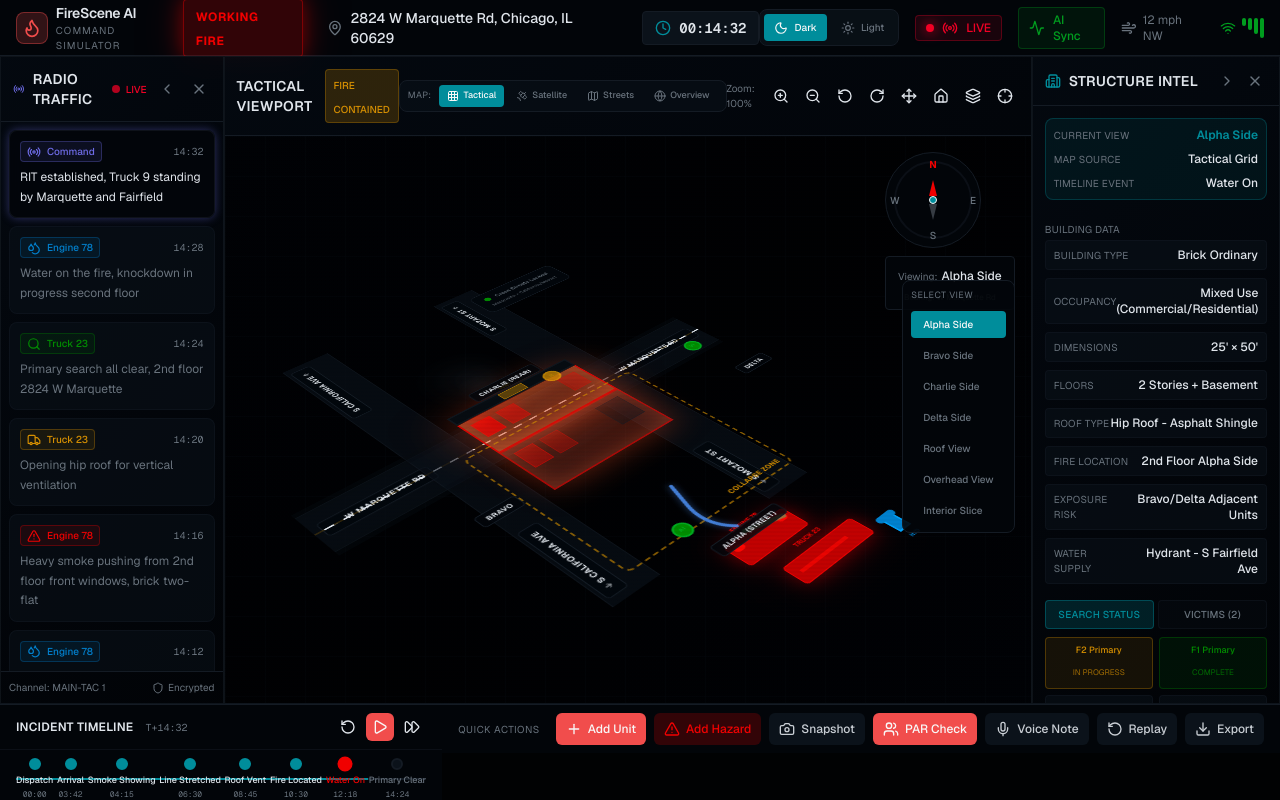
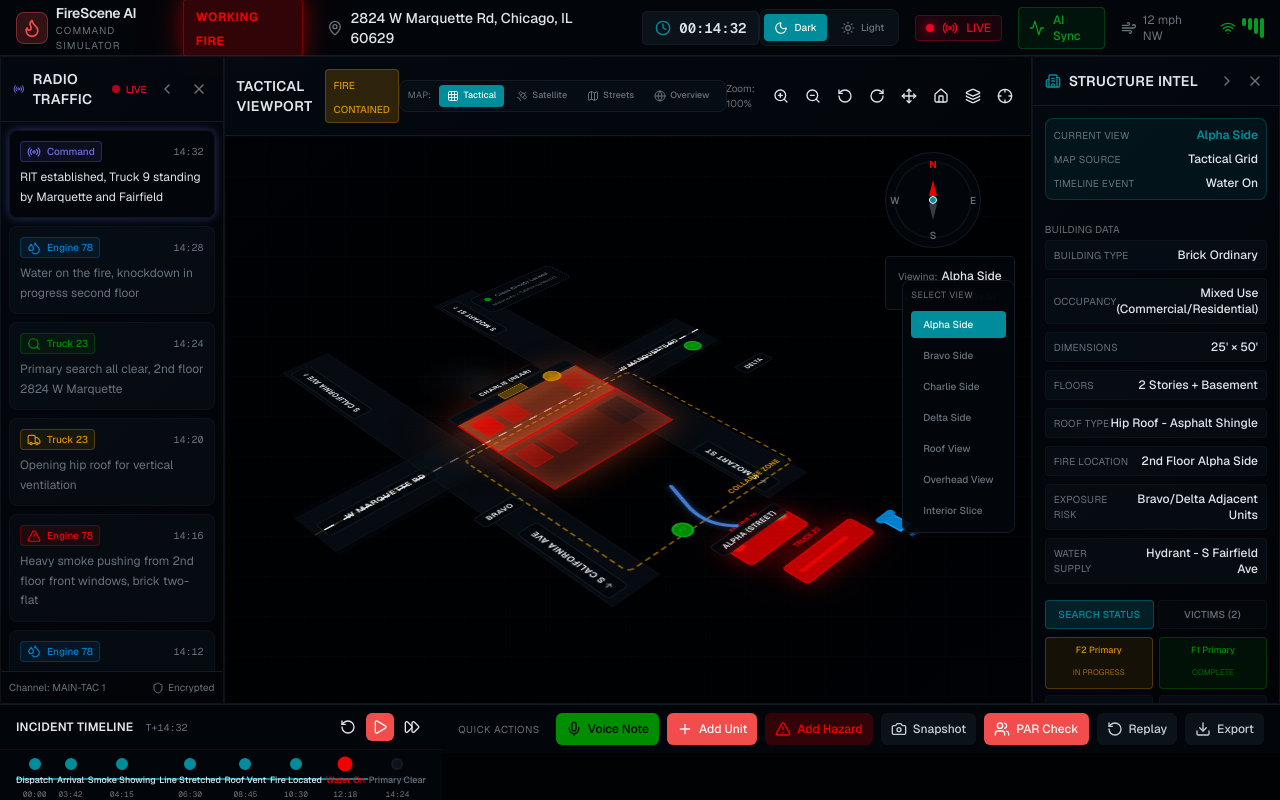
Before and after one commit to edjwilson1980/v0-firescene-ai-command-simulator, a Next.js app: page / in a window 1280 px wide. Built offline with nearby package versions, Linux system fonts and the light colour scheme.

Commit message:
feat: move and style Voice Note button in Quick Actions\n\nUpdate getButtonStyle for "success" variant and prominent green styling.

```diff
--- a/components/command/command-actions.tsx
+++ b/components/command/command-actions.tsx
@@ -26,11 +26,11 @@ const unitsOnScene = {
 }
 
 const actions = [
+  { icon: Mic, label: "Voice Note", variant: "success" as const, action: "voiceNote" },
   { icon: Plus, label: "Add Unit", variant: "default" as const, action: "addUnit" },
   { icon: AlertTriangle, label: "Add Hazard", variant: "destructive" as const, action: "addHazard" },
   { icon: Camera, label: "Snapshot", variant: "secondary" as const, action: "snapshot" },
   { icon: Users, label: "PAR Check", variant: "default" as const, action: "parCheck" },
-  { icon: Mic, label: "Voice Note", variant: "secondary" as const, action: "voiceNote" },
   { icon: RotateCcw, label: "Replay", variant: "secondary" as const, action: "replay" },
   { icon: Download, label: "Export", variant: "secondary" as const, action: "export" },
 ]
@@ -47,6 +47,7 @@ export function CommandActions() {
           containerBg: "bg-white/95 border-slate-300",
           textColor: "text-slate-600",
           defaultBtn: "bg-cyan-600 hover:bg-cyan-700 text-white",
+          successBtn: "bg-emerald-600 hover:bg-emerald-700 text-white",
           secondaryBtn: "bg-slate-100 hover:bg-slate-200 text-slate-700 border-slate-300",
           destructiveBtn: "bg-red-100 hover:bg-red-200 text-red-700 border-red-300",
           modalBg: "bg-white border-slate-300",
@@ -64,6 +65,7 @@ export function CommandActions() {
           containerBg: "bg-black/95 border-green-900",
           textColor: "text-green-600",
           defaultBtn: "bg-green-800 hover:bg-green-700 text-green-200",
+          successBtn: "bg-green-700 hover:bg-green-600 text-green-100",
           secondaryBtn: "bg-green-950 hover:bg-green-900/80 text-green-400 border-green-800",
           destructiveBtn: "bg-green-900/50 hover:bg-green-800/50 text-green-300 border-green-700",
           modalBg: "bg-black border-green-800",
@@ -81,6 +83,7 @@ export function CommandActions() {
           containerBg: "bg-card/90 border-border",
           textColor: "text-muted-foreground",
           defaultBtn: "",
+          successBtn: "bg-safe hover:bg-safe/90 text-background",
           secondaryBtn: "",
           destructiveBtn: "bg-fire/20 hover:bg-fire/30 text-fire border-fire/30",
           modalBg: "bg-card border-border",
@@ -98,12 +101,14 @@ export function CommandActions() {
 
   const styles = getDisplayModeStyles()
 
-  const getButtonStyle = (variant: "default" | "secondary" | "destructive") => {
+  const getButtonStyle = (variant: "default" | "secondary" | "destructive" | "success") => {
     if (displayMode === "dark") {
       if (variant === "destructive") return styles.destructiveBtn
+      if (variant === "success") return styles.successBtn
       return ""
     }
     if (variant === "default") return styles.defaultBtn
+    if (variant === "success") return styles.successBtn
     if (variant === "secondary") return styles.secondaryBtn
     if (variant === "destructive") return styles.destructiveBtn
     return ""
```
